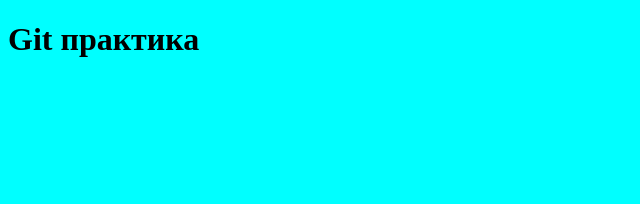
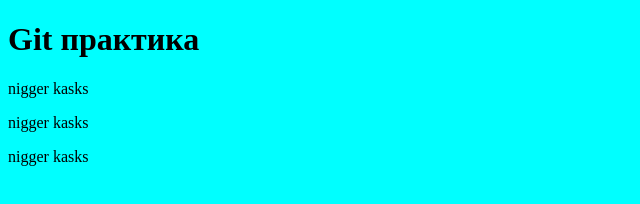
Before and after one commit to ChikaAIN/reservation_app, a plain HTML site: page index.html in a window 1280 px wide. Shown: the whole page, without its empty margins (0-640 px from the left). Drawn offline with Linux system fonts and the light colour scheme.

Commit message:
add section with three pars to main page

```diff
--- a/index.html
+++ b/index.html
@@ -9,5 +9,10 @@
 </head>
 <body>
   <h1>Git практика</h1>
+<section>
+    <p>nigger kasks</p>
+    <p>nigger kasks</p>
+    <p>nigger kasks</p>
+</section>
 </body>
 </html>
```
